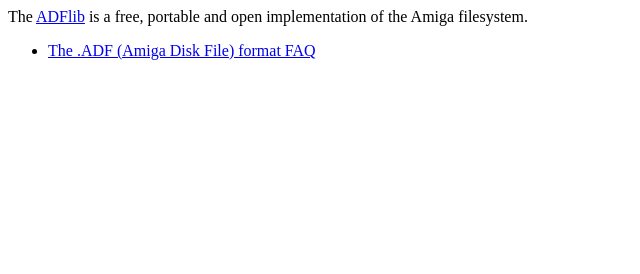
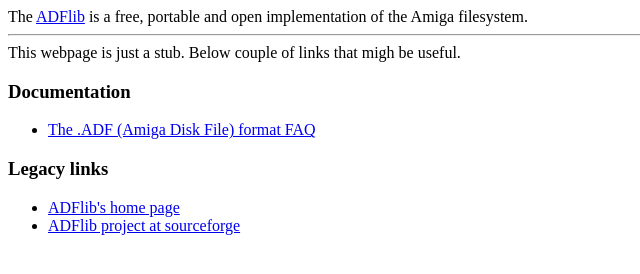
Before and after one commit to adflib/adflib.github.io, a plain HTML site: page index.html in a window 1280 px wide. Shown: the whole page, without its empty margins (0-640 px from the left). Drawn offline with Linux system fonts and the light colour scheme.

Commit message:
Update index (added legacy links).

```diff
--- a/index.html
+++ b/index.html
@@ -8,8 +8,20 @@
 The <a href="https://github.com/adflib/ADFlib">ADFlib</a> is a free,
 portable and open implementation of the Amiga filesystem.
 
+<hr/>
+This webpage is just a stub. Below couple of links that migh be useful.
+
+<h3>Documentation</h3>
 <ul>
 <li><a href="FAQ/adf_info.html">The .ADF (Amiga Disk File) format FAQ</a></li>
 </ul>
+
+<h3>Legacy links</h3>
+
+<ul>
+<li><a href="http://lclevy.free.fr/adflib/home.html"> ADFlib's home page</a></li>
+<li><a href="https://sourceforge.net/projects/adflib/"> ADFlib project at sourceforge</a></li>
+</ul>
+
 </body>
 </html>
```
